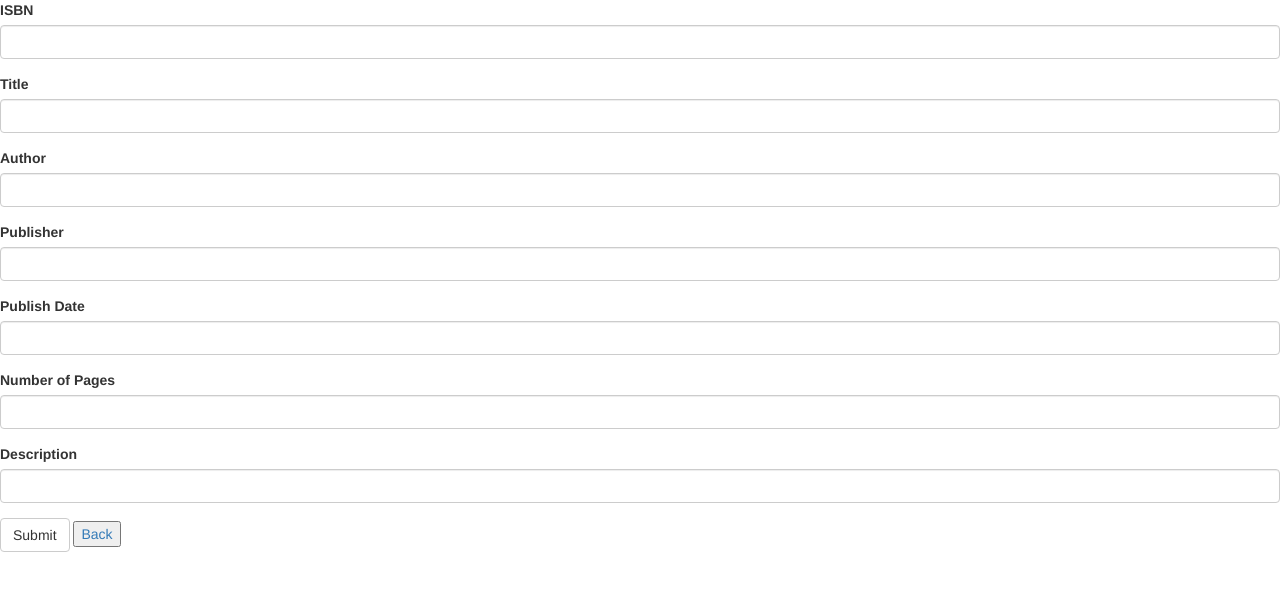
After one commit to jprofan98/VirtualLibraryWebsite, a Flask app: page /edit in a window 1280 px wide. The commit adds this page. Shown: the top 591 px of the page. Run offline with Flask 2, Linux system fonts and the light colour scheme; data that the repository does not hold is empty; some libraries are stand-ins or nearby versions.

Commit message:
Added database/database processing (edit/delete) Misc features (back button for certain pages)

```diff
--- a/main.py
+++ b/main.py
@@ -6,15 +6,57 @@ from wtforms import StringField, SubmitField, SelectField, FloatField
 from wtforms.validators import DataRequired
 import requests
 
+# TODO: Switch API to Google Books
+#     Implement edit and delete buttons for books (delete: DONE, edit: DONE)
+#     Make clicking on each book in index take you to book page (DONE)
+#     Add "back" button to add page (DONE)
+#     Implement search by title (search by author?)
+#     Switch "is this the book you want to add" from book.html to separate page with form (DONE)
+
+# TODO tomorrow: Actually port to Google Books
+#   Refactor EVERYTHING
+#   Add additional data to Books page
+#   Work on Styling?
+#   Adjust form validators (make ISBN unchangeable in edit_from_db page)
+#   Add "return to default" to edit_from_db page
+
+
 app = Flask(__name__)
 app.config['SECRET_KEY'] = '8BYkEfBA6O6donzWlSihBXox7C0sKR6b'
+app.config['SQLALCHEMY_DATABASE_URI'] = 'sqlite:///book_database.db'
 Bootstrap(app)
+db = SQLAlchemy(app)
+
+
+class Book(db.Model):
+    id = db.Column(db.Integer, primary_key=True)
+    isbn = db.Column(db.String, nullable=False)
+    title = db.Column(db.String, nullable=False)
+    publisher = db.Column(db.String, nullable=True)
+    num_pages = db.Column(db.Float, nullable=True)
+    publish_date = db.Column(db.String, nullable=True)
+    author = db.Column(db.String, nullable=False)
+    description = db.Column(db.String, nullable=True)
 
 
 # Creates form to get the ISBN for a book
 class ISBNForm(FlaskForm):
     isbn = StringField('ISBN')
     submit = SubmitField('Submit')
+
+
+class EditForm(FlaskForm):
+    isbn = StringField('ISBN')
+    title = StringField("Title")
+    author = StringField("Author")
+    publisher = StringField('Publisher')
+    num_pages = StringField('Number of Pages')
+    publish_date = StringField('Publish Date')
+    description = StringField('Description')
+    submit = SubmitField('Submit')
+
+
+db.create_all()
 
 
 # Gets book details for a given ISBN
@@ -27,6 +69,7 @@ def lookupBook(isbn):
 
     book_details = {
         'title': data['title'],
+        'isbn': isbn,
         'publisher': data['publishers'][0],
         'num_pages': data['number_of_pages'],
         'publish_date': data['publish_date']
@@ -40,29 +83,104 @@ def lookupBook(isbn):
     # Call description endpoint to get book description
     response = requests.get(f'https://openlibrary.org{descriptionURL}.json')
     data = response.json()
-    book_details['description'] = data['description']
+    try:
+        book_details['description'] = data['description']['value']
+    except KeyError:
+        book_details['description'] = ''
 
     return book_details
 
 
 @app.route('/')
 def home():
-    return render_template('index.html')
+    book_list = Book.query.all()
+    return render_template('index.html', books=book_list)
 
+@app.route('/book')
+def load_book():
+    id = request.args.get('id')
+    book_to_load = Book.query.get(id)
+    return render_template('book.html', book = book_to_load)
 
 @app.route('/add', methods=['GET', 'POST'])
 def add_by_isbn():
     isbn_form = ISBNForm()
     if request.method == 'POST':
-        return redirect(url_for('check_book', isbn=request.form.get("isbn")))
+        return redirect(url_for('edit_book', isbn=request.form.get("isbn")))
     return render_template('add.html', form=isbn_form)
 
 
-@app.route('/book', methods=['GET', 'POST'])
-def check_book():
+@app.route('/edit', methods=['GET', 'POST'])
+def edit_book():
+    if request.method == 'POST':
+        book_to_add = Book(
+            isbn=request.form.get('isbn'),
+            title=request.form.get('title'),
+            publisher=request.form.get('publisher'),
+            num_pages=request.form.get('num_pages'),
+            publish_date=request.form.get('publish_date'),
+            author=request.form.get('author'),
+            description=request.form.get('description')
+        )
+        db.session.add(book_to_add)
+        db.session.commit()
+
+        return redirect(url_for('home'))
+
     isbn = request.args.get("isbn")
     details = lookupBook(isbn)
-    return render_template('book.html', book = details)
+    edit_form = EditForm()
+
+    edit_form.isbn.data = isbn
+    edit_form.author.data = details['author']
+    edit_form.title.data = details['title']
+    edit_form.publisher.data = details['publisher']
+    edit_form.num_pages.data = details['num_pages']
+    edit_form.publish_date.data = details['publish_date']
+    edit_form.description.data = details['description']
+
+    return render_template('edit.html', form=edit_form, book=details)
+
+
+@app.route('/edit_from_db', methods=['GET', 'POST'])
+def edit_from_db():
+    id = request.args.get('id')
+    book_to_edit = Book.query.get(id)
+
+    edit_form = EditForm()
+
+
+
+    if request.method == 'POST':
+        book_to_edit.isbn = request.form.get('isbn')
+        book_to_edit.title = request.form.get('title')
+        book_to_edit.publisher = request.form.get('publisher')
+        book_to_edit.num_pages = request.form.get('num_pages')
+        book_to_edit.publish_date = request.form.get('publish_date')
+        book_to_edit.author = request.form.get('author')
+        book_to_edit.description = request.form.get('description')
+
+        db.session.commit()
+        return redirect(url_for('home'))
+
+    edit_form.isbn.data = book_to_edit.isbn
+    edit_form.author.data = book_to_edit.author
+    edit_form.title.data = book_to_edit.title
+    edit_form.publisher.data = book_to_edit.publisher
+    edit_form.num_pages.data = book_to_edit.num_pages
+    edit_form.publish_date.data = book_to_edit.publish_date
+    edit_form.description.data = book_to_edit.description
+
+    return render_template('edit_from_db.html', form=edit_form, book_id=id)
+
+
+@app.route('/delete')
+def delete_book():
+    id = request.args.get('id')
+    book_to_delete = Book.query.get(id)
+    db.session.delete(book_to_delete)
+    db.session.commit()
+    return redirect(url_for('home'))
 
 
 if __name__ == '__main__':
--- a/templates/book.html
+++ b/templates/book.html
@@ -7,14 +7,12 @@ Book
 
 {% block content%}
 <div>
-	<h1>{{book['title']}} ({{book['publish_date']}})</h1>
+	<h1>PLEASE STYLE ME</h1>
+	<h2>{{book['title']}} ({{book['publish_date']}})</h2>
 	<h3>by {{book['author']}}</h3>
 
 	<p>{{book['description']}}</p>
 
-	<h3>Is this the book you want to add?</h3>
-	<button>Yes</button>
-	<button><a href="{{url_for('add_by_isbn')}}">No</a></button>
 </div>
 
 {% endblock %}
--- /dev/null
+++ b/templates/edit.html
@@ -0,0 +1,21 @@
+{% extends 'bootstrap/base.html' %}
+{% import 'bootstrap/wtf.html' as wtf%}
+
+{% block title %}
+Home
+{% endblock %}
+
+{% block content%}
+<form method="post", action="{{url_for('edit_book')}}">
+	{{wtf.form_field(form.isbn)}}
+	{{wtf.form_field(form.title)}}
+	{{wtf.form_field(form.author)}}
+	{{wtf.form_field(form.publisher)}}
+	{{wtf.form_field(form.publish_date)}}
+	{{wtf.form_field(form.num_pages)}}
+	{{wtf.form_field(form.description)}}
+	{{wtf.form_field(form.submit)}}
+	<button type="button"><a href="{{url_for('add_by_isbn')}}">Back</a></button>
+</form>
+
+{% endblock %}
```
Also changed, not shown: templates/add.html (+7 -2 lines), templates/edit_from_db.html (added, +22 -0 lines), templates/index.html (+9 -1 lines).
